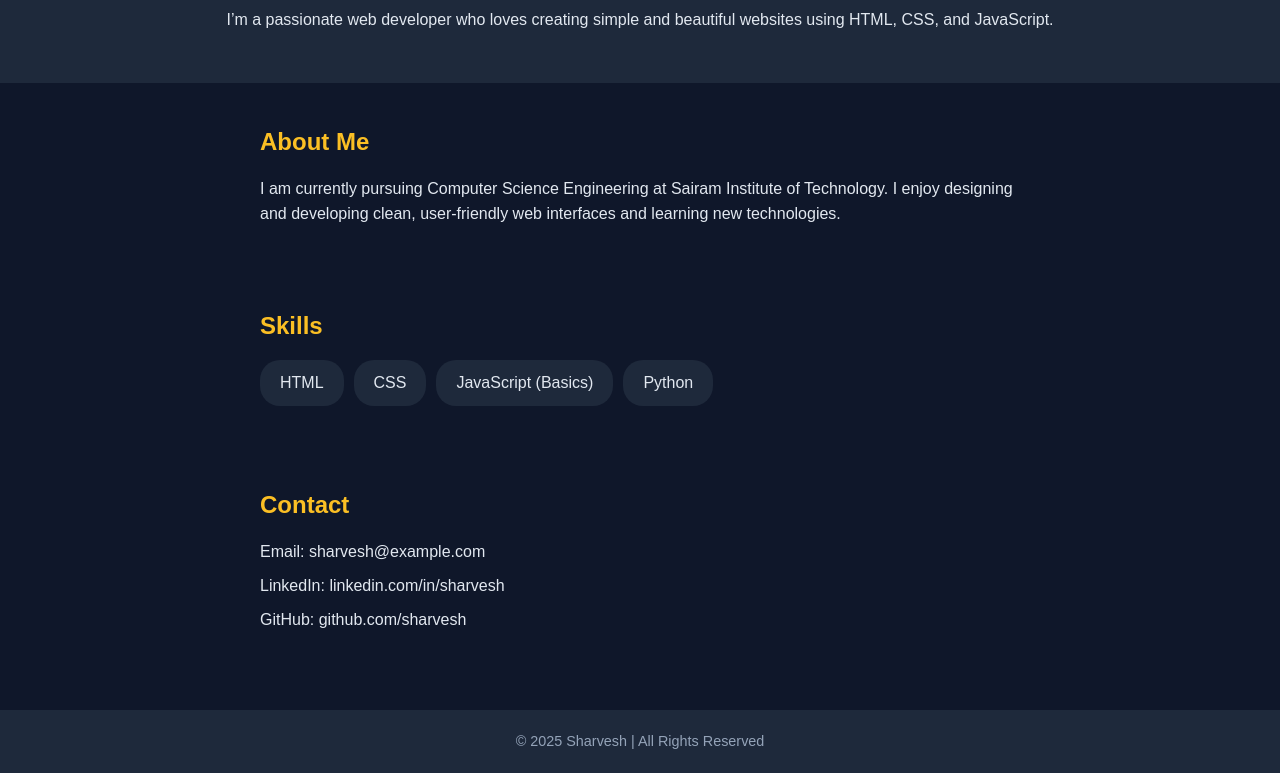
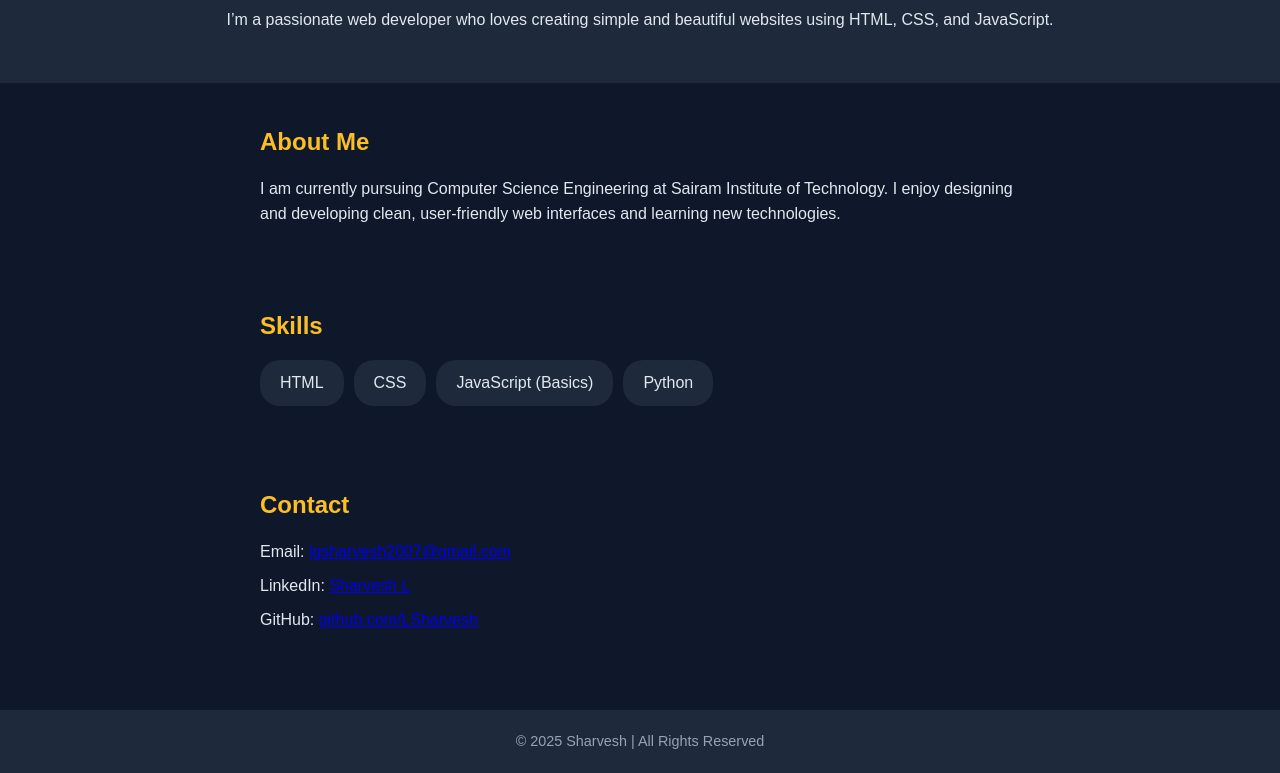
Before and after one commit to LSharvesh/OIBSIP, a plain HTML site: page 2.Portfolio/index.html in a window 1280 px wide. Shown: the part 285-1058 px from the top of the page. Drawn offline with Linux system fonts and the light colour scheme.

Commit message:
anchor tag in portfolio

```diff
--- a/2.Portfolio/index.html
+++ b/2.Portfolio/index.html
@@ -38,11 +38,22 @@
   </section>
 
   <section class="contact">
-    <h2>Contact</h2>
-    <p>Email: sharvesh@example.com</p>
-    <p>LinkedIn: linkedin.com/in/sharvesh</p>
-    <p>GitHub: github.com/sharvesh</p>
-  </section>
+  <h2>Contact</h2>
+  <p>Email:
+    <a href="mailto:lgsharvesh2007@gmail.com">lgsharvesh2007@gmail.com</a>
+  </p>
+  <p>LinkedIn:
+    <a href="https://www.linkedin.com/in/sharvesh-l-7ba237339?utm_source=share&utm_campaign=share_via&utm_content=profile&utm_medium=android_app" target="_blank">
+      Sharvesh L
+    </a>
+  </p>
+  <p>GitHub:
+    <a href="https://github.com/LSharvesh" target="_blank">
+      github.com/LSharvesh
+    </a>
+  </p>
+</section>
+
 
   <footer class="footer">
     <p>© 2025 Sharvesh | All Rights Reserved</p>
```
